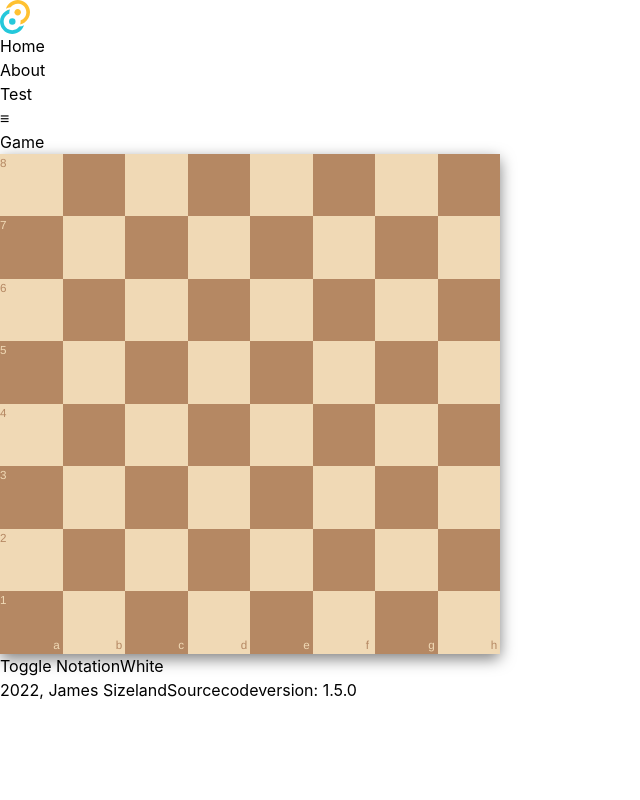
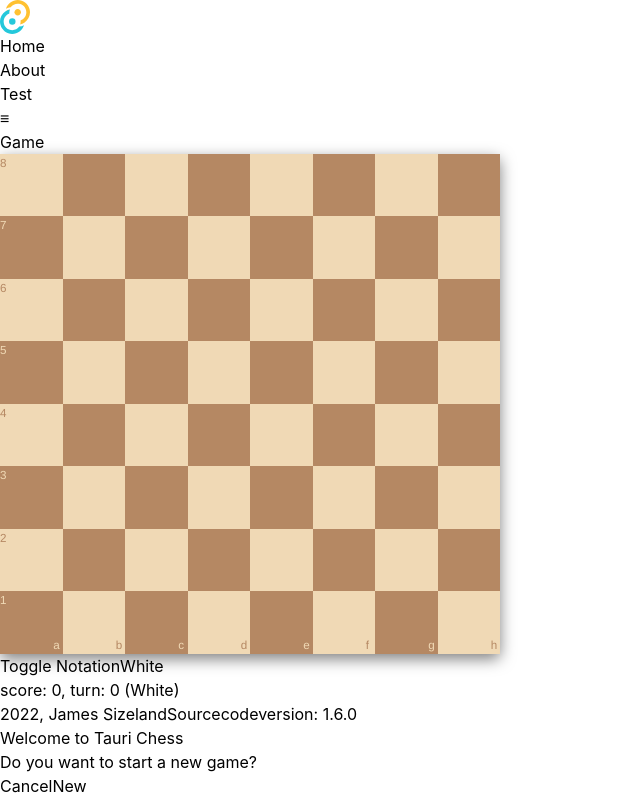
Before and after one commit to maksym1224/ChessApp, a React (Vite) app: page / in a window 1280 px wide. Shown: the whole page, without its empty margins (0-640 px from the left). Built offline with nearby package versions, Linux system fonts and the light colour scheme; what animated-tailwindcss would draw is missing.

Commit message:
implement new game pop-up and gamestate remembering between page loads

```diff
--- a/package.json
+++ b/package.json
@@ -1,7 +1,7 @@
 {
   "name": "chess-tauri",
   "private": true,
-  "version": "1.5.0",
+  "version": "1.6.0",
   "author": {
     "name": "James Sizeland"
   },
--- a/src/components/Features/chess/types.ts
+++ b/src/components/Features/chess/types.ts
@@ -20,6 +20,11 @@ type RustPiece =
 
 type MoveList = [[number, number], boolean][];
 
+type MetaGame = {
+  score: number;
+  turn: number;
+};
+
 export type {
   BoardStateArray,
   Color,
@@ -27,4 +32,5 @@ export type {
   PositionStyles,
   RustPiece,
   MoveList,
+  MetaGame,
 };
--- a/src/pages/HomePage.tsx
+++ b/src/pages/HomePage.tsx
@@ -3,7 +3,13 @@ import type { Position } from 'components/Features/Chessboard/types';
 import { Square } from 'chess.js';
 import { invoke } from '@tauri-apps/api/tauri';
 // import { listen } from '@tauri-apps/api/event';
-import { Button } from 'components/Elements';
+import {
+  Button,
+  Modal,
+  ModalBody,
+  ModalFooter,
+  ModalHeader,
+} from 'components/Elements';
 import {
   getGameState,
   highlightSquares,
@@ -14,14 +20,55 @@ import type {
   BoardStateArray,
   MoveList,
   PositionStyles,
+  MetaGame,
 } from 'components/Features/chess/types';
 import { checkEnv } from 'utils';
 import Chessboard from 'components/Features/Chessboard';
+import { useToggle } from 'hooks';
+
+const AskNewGame = ({
+  setPosition,
+  setGameMeta,
+  isOpen,
+  toggle,
+}: {
+  setPosition: (position: Position) => void;
+  setGameMeta: (meta: MetaGame) => void;
+  isOpen: boolean;
+  toggle: (open?: boolean) => void;
+}): JSX.Element => {
+  return (
+    <Modal toggle={toggle} isOpen={isOpen} animate position="extraLarge">
+      <ModalHeader>Welcome to Tauri Chess</ModalHeader>
+      <ModalBody>Do you want to start a new game?</ModalBody>
+      <ModalFooter>
+        <Button className="mr-2" onClick={() => toggle(true)}>
+          Cancel
+        </Button>
+        <Button
+          onClick={() => {
+            startNewGame(setPosition);
+            setGameMeta({
+              score: 0,
+              turn: 0,
+            });
+            toggle(true);
+          }}
+        >
+          New
+        </Button>
+      </ModalFooter>
+    </Modal>
+  );
+};
 
 const HomePage = (): JSX.Element => {
+  const { isOpen, toggle } = useToggle();
   const [position, setPosition] = useState<Position>({});
+  const [newGame, setNewGame] = useState<boolean>(false);
   // const [square, setSquare] = useState(''); // currently clicked square
   // const [history, setHistory] = useState<string[]>([]);
+  const [gameMeta, setGameMeta] = useState<MetaGame>({ score: 0, turn: 0 });
   const [squareStyles, setSquareStyles] = useState<PositionStyles>();
   const [dragStyles, setDragStyles] = useState<{}>();
   const [whiteTurn, setWhiteTurn] = useState<boolean>(true);
@@ -36,13 +83,23 @@ const HomePage = (): JSX.Element => {
 
   useEffect(() => {
     // ask if we want to start a new game
-    startNewGame(setPosition);
+    toggle(false);
+    invoke<BoardStateArray>('get_state').then((board) =>
+      setPosition(parseBoardState(board)),
+    );
+    invoke<MetaGame>('get_score').then((meta) => setGameMeta(meta));
   }, []);
 
   return (
     <div className="animate-backInRight animate-fast">
       <h1 className="text-3xl font-bold underline text-center">Game</h1>
       <div className="flex justify-around items-center flex-wrap pt-5">
+        <AskNewGame
+          setGameMeta={setGameMeta}
+          setPosition={setPosition}
+          isOpen={isOpen}
+          toggle={toggle}
+        />
         <Chessboard
           orientation={whiteTurn ? 'white' : 'black'}
           draggable={false}
@@ -66,11 +123,13 @@ const HomePage = (): JSX.Element => {
           squareStyles={squareStyles}
           dropSquareStyle={dragStyles}
           onSquareClick={(square) => {
-            invoke<[MoveList, BoardStateArray]>('click_square', {
+            invoke<[MoveList, BoardStateArray, any]>('click_square', {
               square: square,
-            }).then(([sq, board]) => {
+            }).then(([sq, board, gameMeta]) => {
               setSquareStyles(highlightSquares(sq, square));
               setPosition(parseBoardState(board));
+              console.log(gameMeta);
+              setGameMeta(gameMeta);
             });
           }}
         />
@@ -83,6 +142,10 @@ const HomePage = (): JSX.Element => {
           <Button className="mr-2" onClick={() => setWhiteTurn(!whiteTurn)}>
             {whiteTurn ? 'White' : 'Black'}
           </Button>
+          <p className="inline border border-black rounded-sm px-6 py-3 text-sm">
+            score: {gameMeta.score}, turn: {gameMeta.turn} (
+            {gameMeta.turn % 2 == 0 ? 'White' : 'Black'})
+          </p>
         </div>
       )}
     </div>
```
Also changed, not shown: 2 other files (tests, documents, lock files or other folders).
